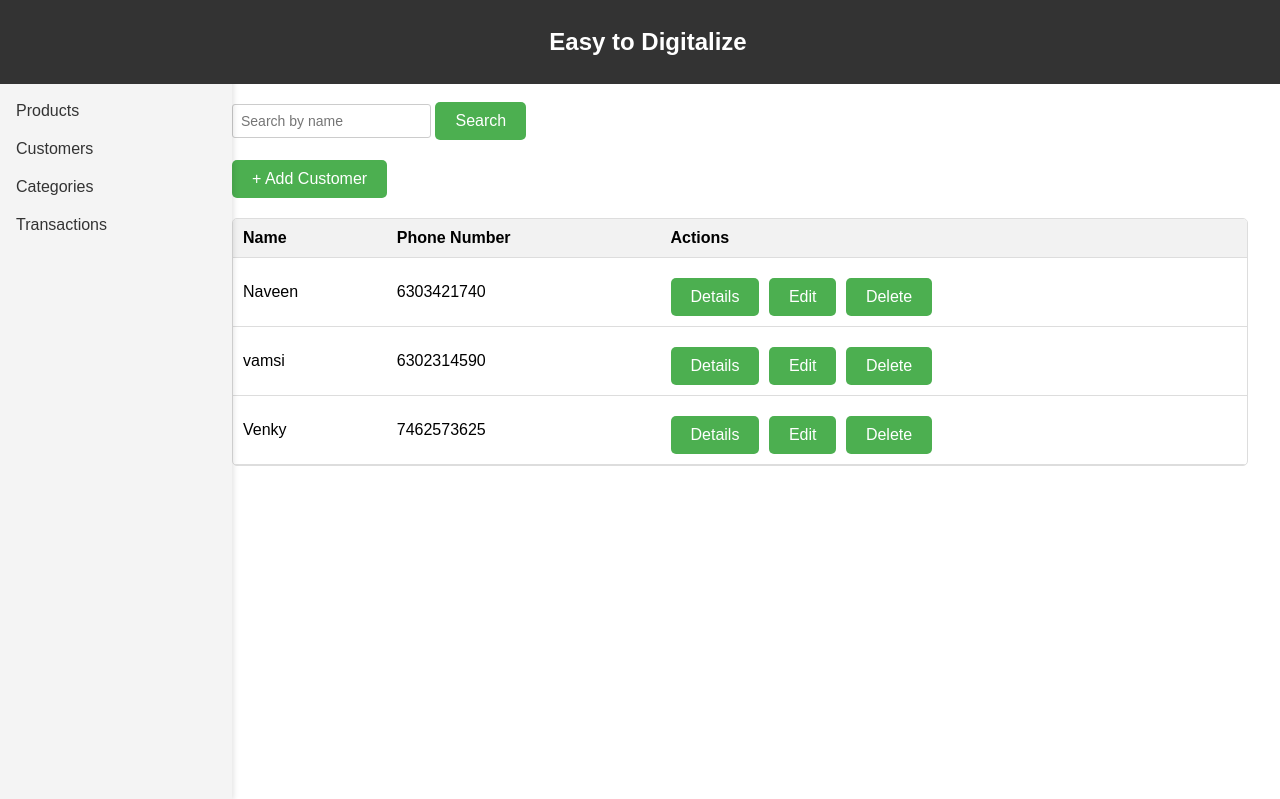
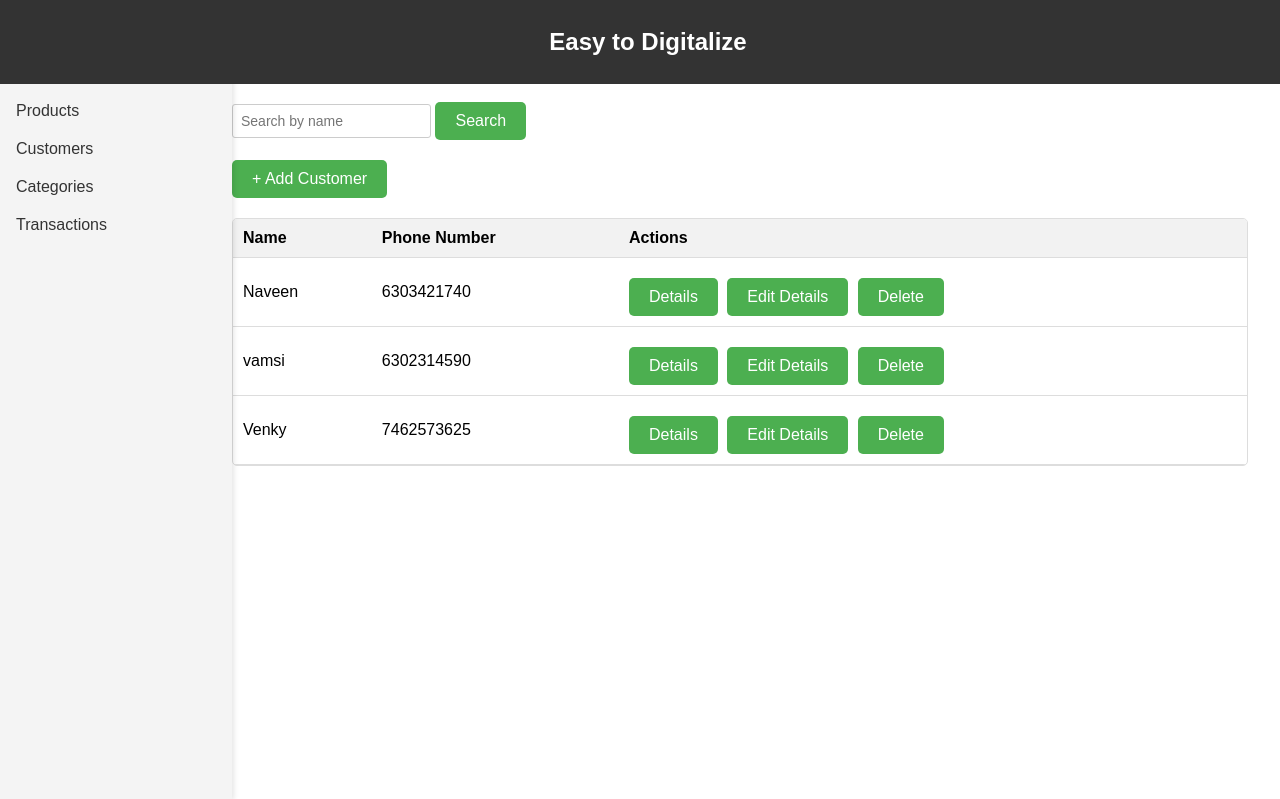
Before and after one commit to naveenvema/owner, a Django app: page / in a window 1280 px wide. Shown: the top 799 px of the page. Run offline with Django 5.2, Linux system fonts and the light colour scheme; data comes from the database, SQL or seed files in the repository.

Commit message:
git init

```diff
--- a/owner/myapp/templates/customer_page.html
+++ b/owner/myapp/templates/customer_page.html
@@ -84,7 +84,7 @@
                 <td>{{ customer.phone_number }}</td>
                 <td class="actions">
                     <a href="{% url 'customer_details' customer.id %}" class="add-customer-btn">Details</a>
-                    <a href="{% url 'customer_update' customer.id %}" class="add-customer-btn">Edit</a>
+                    <a href="{% url 'customer_update' customer.id %}" class="add-customer-btn">Edit Details</a>
                     <a href="{% url 'customer_delete' customer.id %}" class="add-customer-btn">Delete</a>
                 </td>
             </tr>
```
